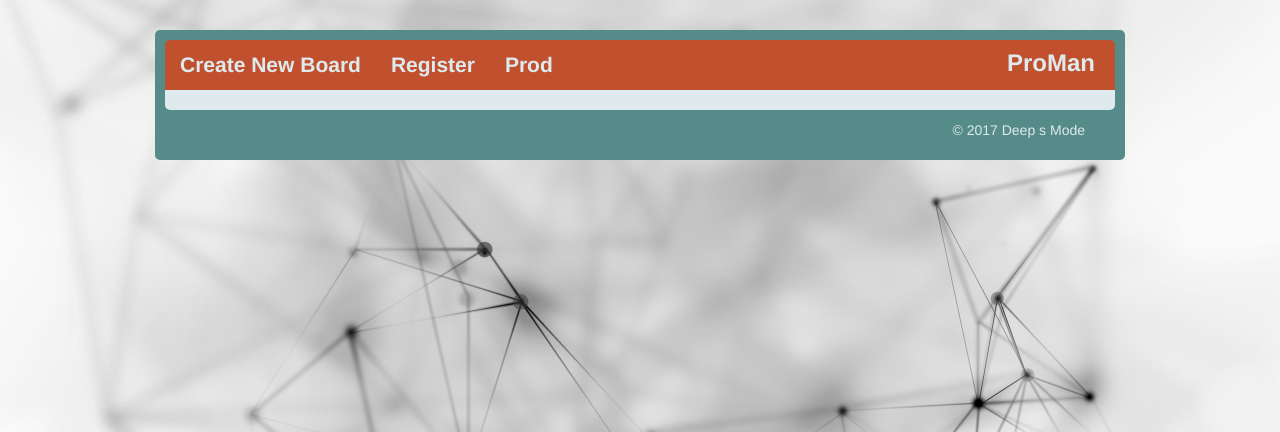
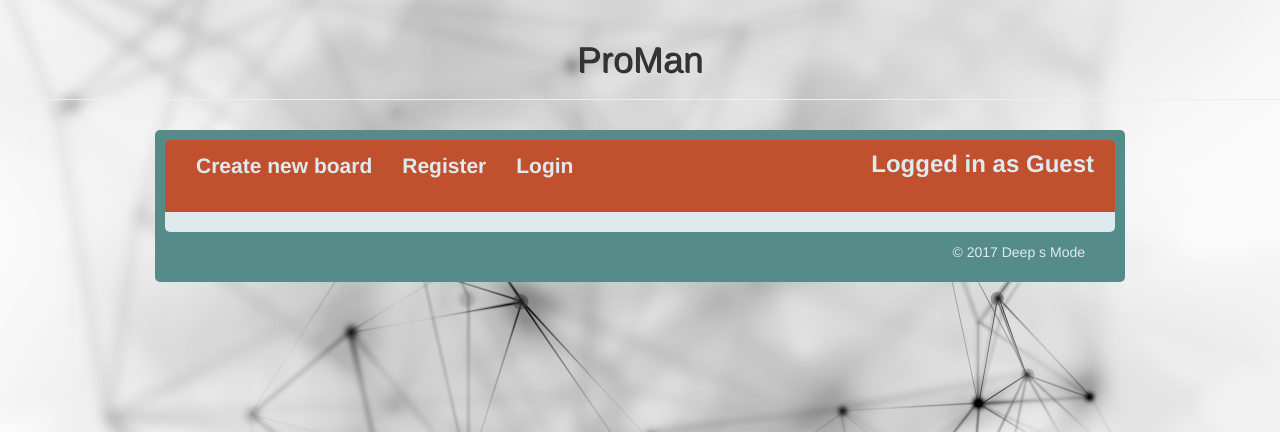
Before and after one commit to gerimage23/proman, a Flask app: page / in a window 1280 px wide. Shown: the top 432 px of the page. Run offline with Flask 2, Linux system fonts and the light colour scheme; some libraries are stand-ins or nearby versions.

Commit message:
Userlogin progress...

```diff
--- a/datahandler.py
+++ b/datahandler.py
@@ -48,3 +48,25 @@ def insert_user(username, password):
     except psycopg2.DatabaseError as e:
         print(e)
         return False
+
+
+def check_user(username, password):
+        try:
+            cursor = init_db_connection(connection_string=CONNECTION_URL)
+            cursor.execute("""SELECT username, password
+                            FROM users
+                            WHERE username=%s;""", (username,))
+
+            try:
+                results = cursor.fetchall()[0]
+
+            except IndexError as e:
+                print(e)
+                return False
+
+            if username == username and security.check_password_hash(results[1], password):
+                return True
+
+        except Exception as e:
+            print(e)
+            return [[e]]
--- a/main.py
+++ b/main.py
@@ -8,7 +8,7 @@ app.secret_key = 'A0Zr98j/3yX R~XHH!jmN]LWX/,?RT'
 
 @app.route("/register")
 def render_form_page():
-    return render_template('form.html')
+    return render_template('form.html', act="Register")
 
 
 @app.route("/register-user", methods=["POST"])
@@ -19,7 +19,23 @@ def register_user():
         session['username'] = username
         return redirect(url_for('hello'))
     else:
-        return render_template('form.html', errormsg="Username already exists!")
+        return render_template('form.html', act="Register", errormsg="Username already exists!")
+
+
+@app.route("/login")
+def login_page():
+    return render_template('form.html', act="Login")
+
+
+@app.route("/login-user", methods=["POST"])
+def user_login():
+    username = request.form['username']
+    password = request.form['password']
+    if datahandler.check_user(username, password):
+        session['username'] = username
+        return render_template('index.html', username=username)
+    return render_template('form.html', act="Login",
+                           errormsg="Invalid Username/Password combination provided.")
 
 
 @app.route("/")
--- a/static/dom.js
+++ b/static/dom.js
@@ -8,7 +8,7 @@ app.dom = {
         // shows #boards div and hides #cards
         $('#boards').fadeIn(500);
         $('#create-new-board').fadeIn(500);
-        $('#settings-button').fadeIn(500);
+        $('#settings-button').hide();
         $('#cards').hide();
         $('#create-new-card').hide();
         $('#back-to-root-toot').hide();
--- a/static/main.css
+++ b/static/main.css
@@ -172,7 +172,7 @@ footer p{
     display: none;
 }
 
-#project-title{
+.project-title {
     float:right;
     margin-right:20px;
     margin-top: 10px;
@@ -213,9 +213,22 @@ footer p{
     border-top-left-radius: 5px
 }
 
+#settings-button {
+    display: none;
+}
+
 #back-to-root-toot:hover, #create-new-board:hover, #create-new-card:hover, #settings-button:hover {
     border-top-left-radius: 5px;
     border-top-right-radius: 5px;
     background-color: #deeaee;
     color: #3f6c6b;
 }
+
+h1 {
+    text-shadow: 1px 1px;
+}
+
+#inner{
+    margin: auto;
+    position: relative;
+}
--- a/templates/index.html
+++ b/templates/index.html
@@ -17,17 +17,25 @@
         <script src="{{url_for('static', filename='main.js')}}" defer></script>
     </head>
     <body>
+      <div class="page-header text-center">
+        <h1>ProMan</h1>
+      </div>
       <div class="container">
         <div class="header clearfix">
-        <nav>
-          <ul class="nav navbar-nav pull-left">
+          <nav class="navbar navbar-fluid">
+            <div class="container-fluid">
+              <ul class="nav navbar-nav">
                 <li role="presentation"><a href="#"id="back-to-root-toot"> Home </a></li>
                 <li role="presentation"><a href="#"id="create-new-board"> Create new board</a></li>
                 <li role="presentation"><a href="#"id="create-new-card"> Add new card</a></li>
-            <li role="presentation"><a href="/register"id="register-user"> Register</a></li>
+                <li role="presentation"><a href="/register" id="register-user"> Register</a></li>
+                <li role="presentation"><a href="/login" id="login-user"> Login</a></li>
                 <li role="presentation"><a href="#"id="settings-button"></a></li>
               </ul>
-          <h3 id="project-title" class="text-muted">ProMan</h3>
+              <ul class="nav navbar-nav navbar-right">
+                <h3 class="project-title">{{ 'Logged in as Guest' if username == undefined else 'Logged in as ' + username }}</h3>
+              </ul>
+            </div>
           </nav>
         </div>
 
```
Also changed, not shown: templates/form.html (+4 -3 lines). Lines whose indentation alone changed are shown as unchanged.
